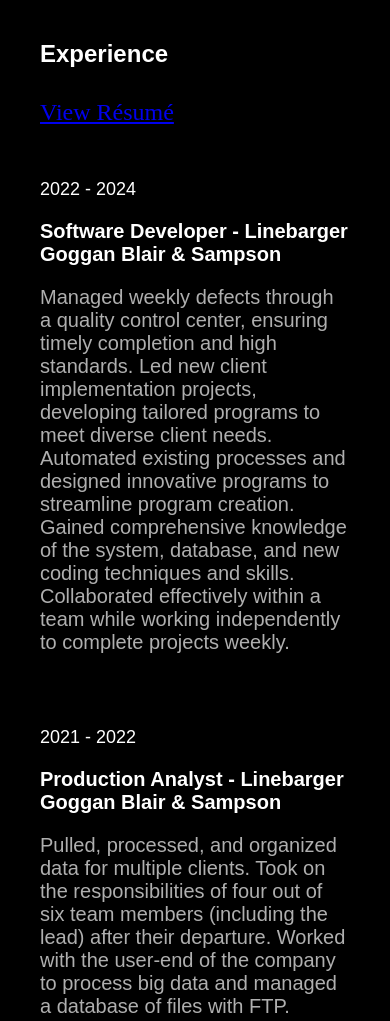
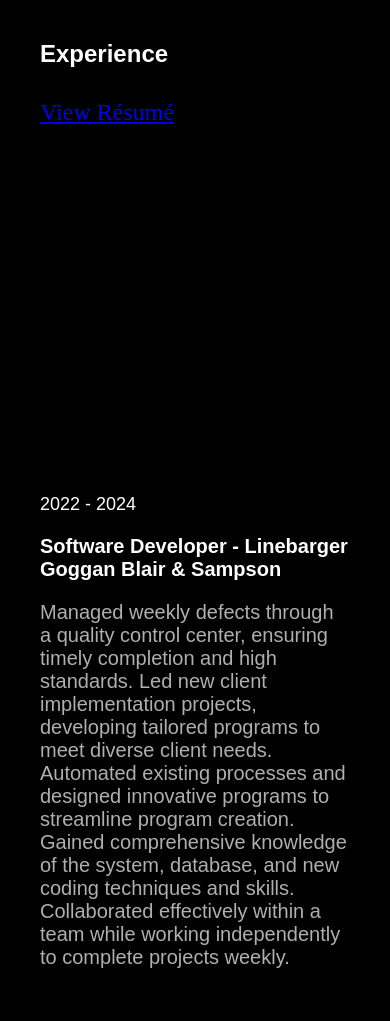
Before and after one commit to DavidKent-AppPrgm/website-portfolio, a plain HTML site: page index.html in a window 390 px wide. Shown: the part 1640-2661 px from the top of the page. Drawn offline with Linux system fonts and the light colour scheme.

Commit message:
Update styles.css

```diff
--- a/styles.css
+++ b/styles.css
@@ -86,7 +86,7 @@
 }
 
 .mobile-job-entry {
-  padding-top: 35px;
+  padding-top: 350px;
 }
 
 /* Default desktop view ------------------------------------------------------*/
```
